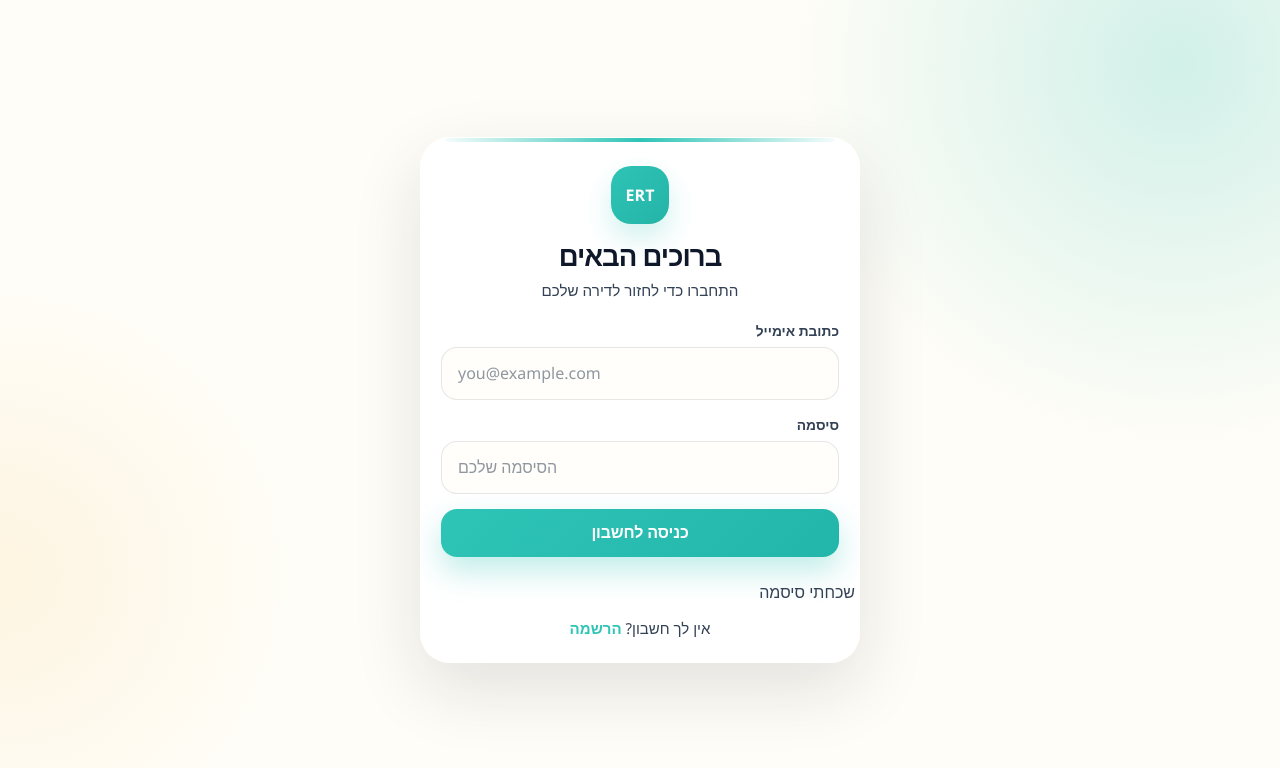
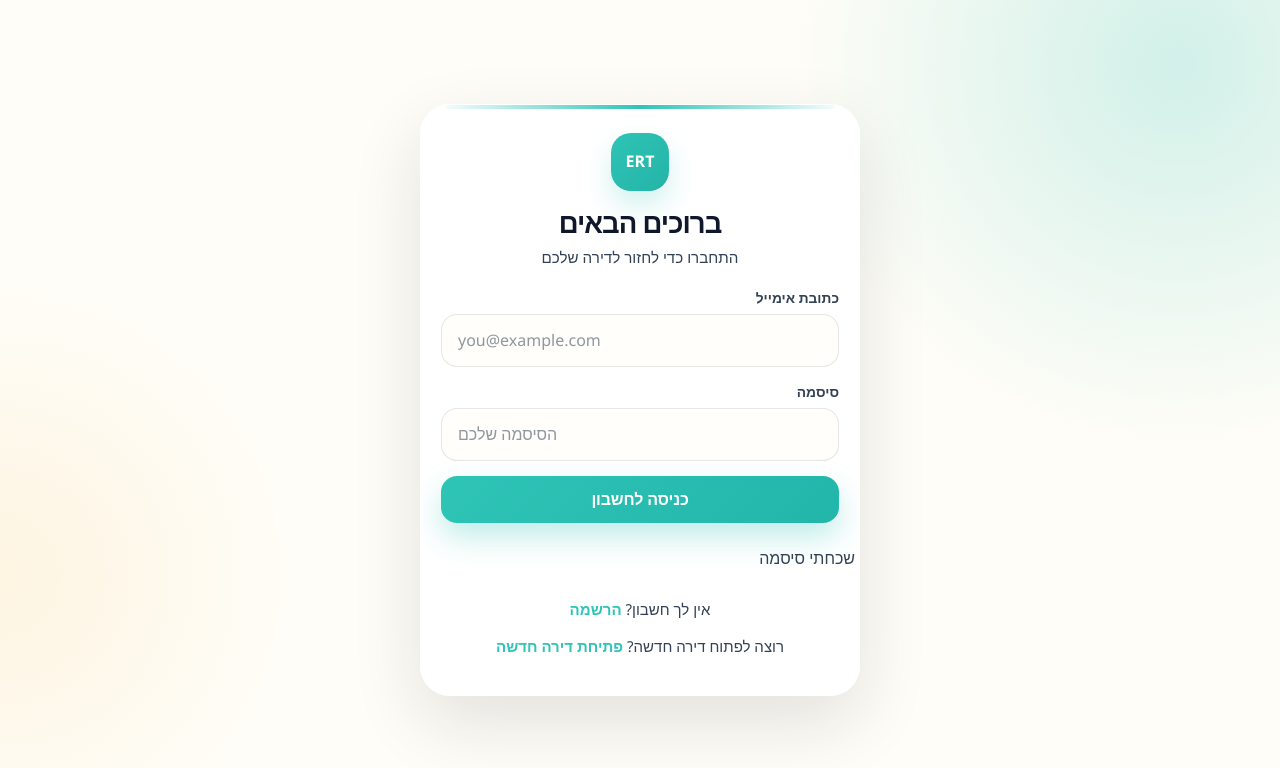
Before and after one commit to RanAvrina/ERT, a React (Vite) app in the folder web/: page /login in a window 1280 px wide. Shown: the top 768 px of the page. Built offline with nearby package versions, Linux system fonts and the light colour scheme; no server answers.

Commit message:
login fix

```diff
--- a/web/src/pages/Login/index.tsx
+++ b/web/src/pages/Login/index.tsx
@@ -488,9 +488,15 @@ export function LoginPage() {
       subtitle="התחברו כדי לחזור לדירה שלכם"
       hideIntro
       footer={
-        <p className="auth-card__footer-text">
-          אין לך חשבון? <Link to={appRoutes.register} className="link">הרשמה</Link>
-        </p>
+        <div className="auth-card__footer-text">
+          <p>
+            אין לך חשבון? <Link to={appRoutes.register} className="link">הרשמה</Link>
+          </p>
+          <p>
+            רוצה לפתוח דירה חדשה?{' '}
+            <Link to={appRoutes.createApartment} className="link">פתיחת דירה חדשה</Link>
+          </p>
+        </div>
       }
     >
       <form className="form-stack" onSubmit={onSubmit} noValidate aria-busy={isSubmitting}>
```
Also changed, not shown: 1 other file (tests, documents, lock files or other folders).
